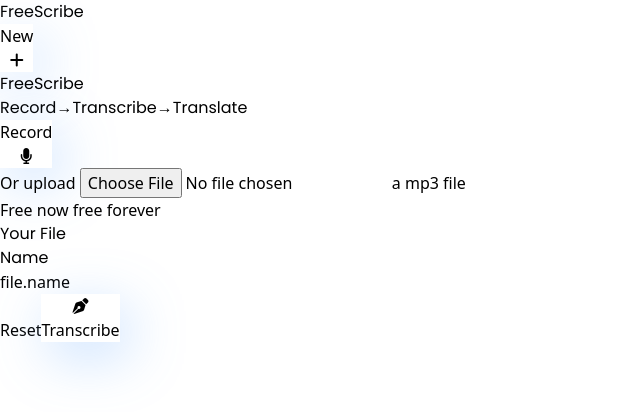
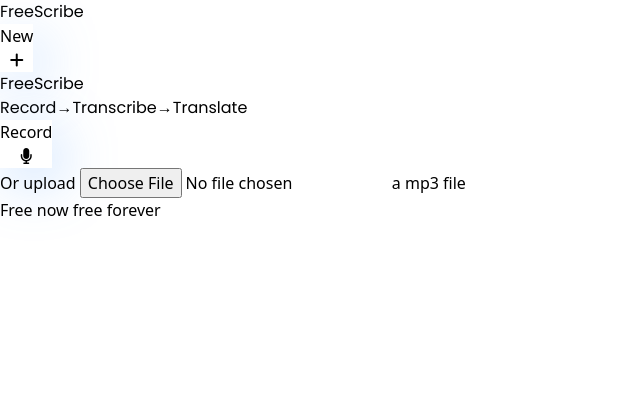
Before and after one commit to codemike513/Word-Wave, a React (Vite) app: page / in a window 1280 px wide. Shown: the top 412 px of the page, without its empty margins (0-640 px from the left). Built offline with nearby package versions, Linux system fonts and the light colour scheme.

Commit message:
checking audio availability

```diff
--- a/src/App.jsx
+++ b/src/App.jsx
@@ -4,14 +4,20 @@
 import FileDisplay from "./components/FileDisplay";
 
 function App() {
-  const [count, setCount] = useState(0);
+  const [file, setFile] = useState(null);
+  const [audioStream, setAudioStream] = useState(null);
+
+  const isAudioAvailable = file || audioStream;
 
   return (
     <div className="flex flex-col max-w-[1000px] mx-auto w-full">
       <section className="min-h-screen flex flex-col">
         <Header />
-        <HomePage />
-        <FileDisplay />
+        {isAudioAvailable ? (
+          <FileDisplay file={file} audioStream={audioStream} />
+        ) : (
+          <HomePage setFile={setFile} setAudioStream={setAudioStream} />
+        )}
       </section>
     </div>
   );
```
